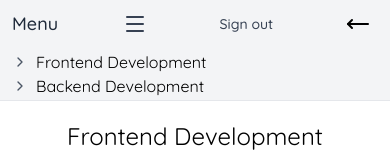
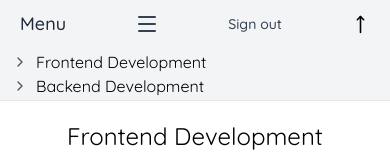
Before and after one commit to emilio1480/PNotes, a Next.js app: page /1 in a window 390 px wide. Shown: the top 160 px of the page. Built offline with nearby package versions, Linux system fonts and the light colour scheme.

Commit message:
style: adjust hover colors

```diff
--- a/src/app/components/dropdownButton.tsx
+++ b/src/app/components/dropdownButton.tsx
@@ -6,10 +6,10 @@ export default function DropdownButton({ hasKids, isExpanded }: Readonly<{ hasKi
 		<>
 			{hasKids ? (
 				<button className="h-5 w-5 flex-shrink-0 cursor-pointer items-center justify-center">
-					{isExpanded ? <ChevronDown className="hover:text-secondary  h-4 w-4 text-gray-600" /> : <ChevronRight className="hover:text-quaternary h-4 w-4 text-gray-600" />}
+					{isExpanded ? <ChevronDown className="h-4 w-4 text-gray-600 hover:text-[#112d5f]" /> : <ChevronRight className="h-4 w-4 text-gray-600 hover:text-[#112d5f]" />}
 				</button>
 			) : (
-				<Dot size={'20'} className={"text-primary"}/>
+				<Dot size={"20"} className={"text-primary"} />
 			)}
 		</>
 	);
--- a/src/app/components/navbar.tsx
+++ b/src/app/components/navbar.tsx
@@ -12,7 +12,7 @@ export default function Navbar({editor}: Readonly<{ editor: Editor }>) {
     return (
         <div className="sticky top-[var(--sideMenu-height)] md:top-0 z-20 mb-3 flex flex-wrap items-start bg-white justify-between gap-2 px-2 py-1   shadow-none">
                 <button onClick={() => setIsToolbarVisible(!isToolbarVisible)}
-                        className="hidden md:block h-10 flex-shrink-0 rounded-md px-3 py-2 text-gray-700 transition-colors hover:cursor-pointer hover:bg-gray-200">
+                        className="hidden md:block h-10 flex-shrink-0 rounded-md px-3 py-2 text-gray-700 transition-colors hover:cursor-pointer hover:text-gray-500">
                     <Menu size={24}/>
                 </button>
                 <div className="min-w-0 flex-1 md:px-4">
--- a/src/app/components/sideMenu.tsx
+++ b/src/app/components/sideMenu.tsx
@@ -4,7 +4,7 @@ import React, { useContext, useEffect, useRef, useState } from "react";
 import ListSubtopicComponent from "./listSubtopicComponent";
 import { ListSubtopic } from "@/types";
 import AddSubtopicButton from "@/app/components/addSubtopicButton";
-import { Menu, MoveLeft, MoveRight } from "lucide-react";
+import { Menu, MoveDown, MoveLeft, MoveRight, MoveUp } from "lucide-react";
 import { usePathname } from "next/navigation";
 import LogoutButton from "@/app/components/logoutButton";
 import { ToolContext } from "@/app/components/toolBarContext";
@@ -36,7 +36,6 @@ export default function SideMenu({
 
 		return () => observer.disconnect();
 	}, []);
-
 
 	const subtopicList: ListSubtopic[] = subtopics;
 
@@ -88,28 +87,37 @@ export default function SideMenu({
 	return (
 		<aside
 			ref={sideMenuRef}
-				className={`flex flex-col justify-between overflow-hidden border-b border-gray-200 bg-gray-100 sticky top-0 z-10 md:h-svh md:flex-shrink-0 md:max-h-none md:border-r md:border-b-0 ${
+			className={`sticky top-0 z-10 flex flex-col justify-between overflow-hidden border-b border-gray-200 bg-gray-100 md:h-svh md:max-h-none md:flex-shrink-0 md:border-r md:border-b-0 ${
 				isCollapse ? collapsedClassName : `${expandedClassName} ${className || ""}`
 			}`}
 		>
-				<div className={`min-h-0 overflow-y-auto px-3 pt-2 md:pb-3 md:px-4 ${isCollapse ? "" : "md:pr-8"}`}>
+			<div className={`min-h-0 overflow-y-auto px-3 pt-2 md:px-4 md:pb-3`}>
 				<div className="mb-3 flex h-8 items-center justify-between space-x-3">
-						<h2 className={` ${isCollapse ? "hidden" : ""} text-lg font-[500] text-gray-800`}>Menu</h2>
+					<h2 className={` ${isCollapse ? "md:hidden" : ""} px-2 text-lg font-[500] text-gray-800 md:px-0`}>Menu</h2>
 					<button
 						onClick={() => setIsToolbarVisible(!isToolbarVisible)}
 						className="h-10 flex-shrink-0 rounded-md px-2 py-2 text-gray-700 transition-colors hover:cursor-pointer hover:bg-gray-200 md:hidden"
 					>
 						<Menu size={24} />
 					</button>
-							<LogoutButton className=" z-10 w-max rounded px-2 py-1 text-sm font-[500] text-gray-700 hover:cursor-pointer hover:bg-gray-200 hover:text-[#112d5f] md:hidden" />
+					<LogoutButton className="z-10 w-max rounded px-2 py-1 text-sm font-[500] text-gray-700 hover:cursor-pointer hover:bg-gray-200 hover:text-[#112d5f] md:hidden" />
 					<button
 						type="button"
 						aria-label={isCollapse ? "Expand menu" : "Collapse menu"}
 						aria-expanded={!isCollapse}
-								className="h-max w-max rounded p-1 px-2 md:px-0 hover:cursor-pointer hover:bg-gray-200 hover:text-gray-500"
+						className="hidden h-max w-max rounded p-1 px-2 transition-colors hover:cursor-pointer hover:text-gray-500 md:block md:px-0"
 						onClick={() => setIsCollapse((current) => !current)}
 					>
 						{isCollapse ? <MoveRight /> : <MoveLeft />}
+					</button>
+					<button
+						type="button"
+						aria-label={isCollapse ? "Expand menu" : "Collapse menu"}
+						aria-expanded={!isCollapse}
+						className="block h-max w-max rounded p-1 px-2 transition-colors hover:cursor-pointer hover:bg-gray-200 hover:text-gray-500 md:hidden md:px-0"
+						onClick={() => setIsCollapse((current) => !current)}
+					>
+						{isCollapse ? <MoveDown size={19} /> : <MoveUp size={19} />}
 					</button>
 				</div>
 				{isCollapse ? null : rootItems.map((item) => renderListSubtopic(item, 0))}
--- a/src/app/components/tiptapEditor.tsx
+++ b/src/app/components/tiptapEditor.tsx
@@ -77,7 +77,7 @@ export default function TipTapEditor({
 		<div className="min-h-svh pb-24 md:pb-0">
 			<Toaster expand={false} visibleToasts={1} />
 			<Navbar editor={editor} />
-			<form action={handleSubmit} className="flex min-h-0 min-w-0 flex-1 flex-col overflow-hidden">
+			<form action={handleSubmit} className="flex min-h-0 min-w-0 flex-1 flex-col overflow-hidden md:mr-[3.6%]">
 				<textarea
 					className="mb-4 block min-h-[1.25em] w-full flex-shrink-0 resize-none overflow-hidden px-4 text-center text-2xl leading-tight break-words [field-sizing:content] focus:outline-none sm:text-3xl"
 					autoComplete={"off"}
@@ -87,7 +87,7 @@ export default function TipTapEditor({
 					placeholder={"Add a title"}
 					rows={1}
 				/>
-				<div className="mx-auto w-full max-w-5xl px-4 sm:px-6 lg:px-8">
+				<div className="mx-auto w-full md:max-w-xl lg:max-w-5xl px-4 sm:px-6 lg:px-8">
 					<div className="min-w-0 overflow-x-auto pb-6">
 						<EditorContent editor={editor} className="max-w-none" placeholder={"Type here"} />
 					</div>
```
Lines whose indentation alone changed are shown as unchanged.
